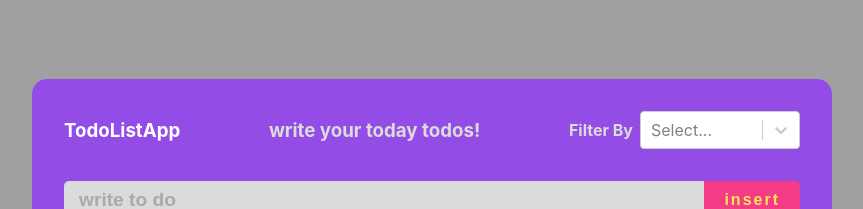
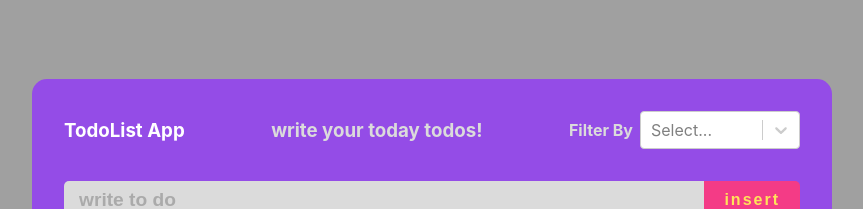
Before and after one commit to armin-bkh/todolistapp-react-js, a React (Create React App) app: page / in a window 1280 px wide. Shown: the part 230-439 px from the top of the page, without its empty margins (208-1071 px from the left). Built offline with nearby package versions, Linux system fonts and the light colour scheme.

Commit message:
debug filter component

```diff
--- a/src/Components/Filter/Filter.jsx
+++ b/src/Components/Filter/Filter.jsx
@@ -7,12 +7,12 @@ const options = [
     {value: "Completed", label: "Completed"},
 ];
 
-const FilterTodos = ({onFilter}) => {
-    const [filter, setFilter] = useState('');
+const FilterTodos = ({onFilter, filter, setFilter}) => {
 
     const changeHandler = (e) => {
-        setFilter(e.value);
-        onFilter(e.value);
+        const value = e.value;
+        setFilter(value);
+        onFilter(value);
     }
 
     return (
--- a/src/Components/NavBar/NavBar.jsx
+++ b/src/Components/NavBar/NavBar.jsx
@@ -1,10 +1,10 @@
 import FilterTodos from '../Filter/Filter';
 import styles from './NavBar.module.scss';
 
-const NavBar = ({ unCompleted, onFilter }) => {
+const NavBar = ({ unCompleted, onFilter, filter, setFilter }) => {
   return (
     <header className={styles.header}>
-      <h1>TodoListApp</h1>
+      <h1>TodoList App</h1>
       <div className={styles.countContainer}>
       {unCompleted ? (
         <>
@@ -16,7 +16,7 @@ const NavBar = ({ unCompleted, onFilter }) => {
         </>
       )}
       </div>
-      <FilterTodos onFilter={onFilter}/>
+      <FilterTodos filter={filter} setFilter={setFilter} onFilter={onFilter}/>
     </header>
   );
 };
--- a/src/Components/TodoListApp/TodoListApp.jsx
+++ b/src/Components/TodoListApp/TodoListApp.jsx
@@ -7,11 +7,12 @@ import styles from './TodoListApp.module.scss';
 const TodoListApp = () => {
     const [todos, setTodos] = useState([]);
     const [filterTodo, setFilterTodo] = useState([]);
+    const [filter, setFilter] = useState('');
 
     useEffect(()=> {
         console.log(todos);
-        setFilterTodo(todos);
-    }, [todos])
+        filterTodoHandler(filter);
+    }, [todos, filter])
 
     const addTodoHandler = (todo) => {
         const newTodo = {
@@ -59,7 +60,7 @@ const TodoListApp = () => {
 
     return (
         <article className={styles.todoListContainer}>
-            <NavBar unCompleted={todos.filter(todo => !todo.isCompleted).length} onFilter={filterTodoHandler}/>
+            <NavBar filter={filter} setFilter={setFilter} unCompleted={todos.filter(todo => !todo.isCompleted).length} onFilter={filterTodoHandler}/>
             <TodoForm onSubmit={addTodoHandler}/>
             <TodoList todos={filterTodo} onDelete={deleteTodoHandler} onCompleted={completedTodoHandler} onEdit={editTodoHandler} />
         </article>
```
